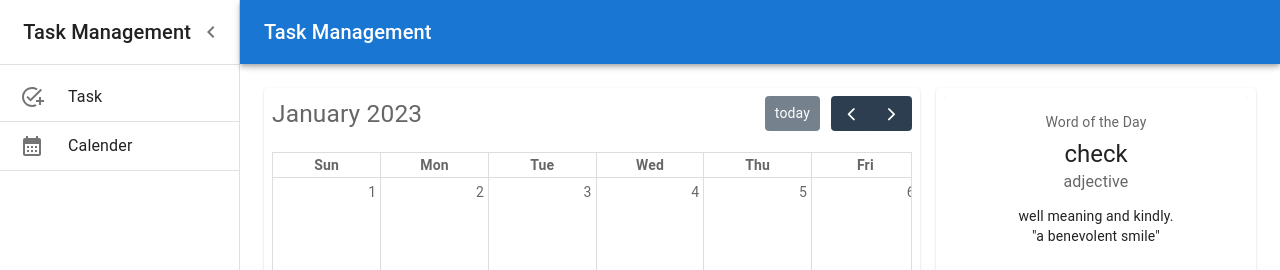
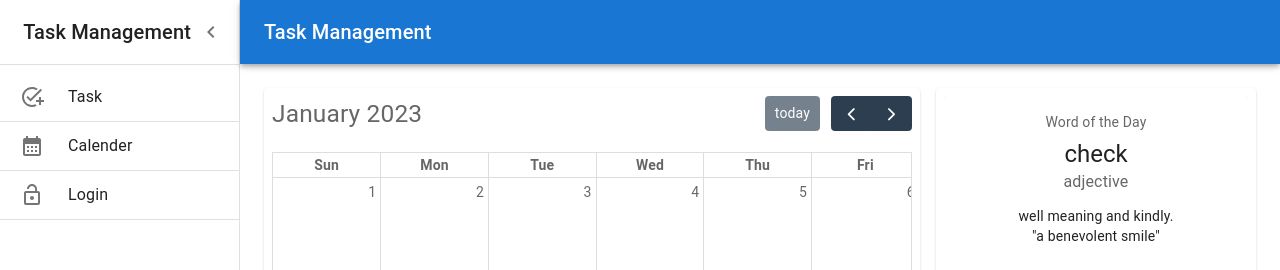
Before and after one commit to its-kayes/task-management-fe, a React (Vite) app: page / in a window 1280 px wide. Both pictures are taken after a click on the button 32 px from the left and 32 px from the top of the page. Shown: the top 270 px of the page. Built offline with nearby package versions, Linux system fonts and the light colour scheme.

Commit message:
login basic Structure

```diff
--- a/src/App.jsx
+++ b/src/App.jsx
@@ -8,6 +8,7 @@ import SideNavbar from "./shared/nav/SideNavbar";
 const Home = lazy(() => import("./pages/Home"));
 const Calender = lazy(() => import("./pages/Calender"));
 const Task = lazy(() => import("./pages/Task"));
+const Login = lazy(() => import("./pages/Login"));
 
 function App() {
   return (
@@ -19,6 +20,7 @@ function App() {
           <Route path="task" element={<Task />} />
           <Route path="calender" element={<Calender />} />
         </Route>
+        <Route path="/login" element={<Login />} />
       </Routes>
     </Suspense>
   );
--- /dev/null
+++ b/src/pages/Login.jsx
@@ -0,0 +1,7 @@
+export default function Login() {
+    return (
+        <div className="h-screen bg-gradient-to-r from-white-cool-blue to-white-deep-blue p-32 flex justify-center items-center">
+            <section className="bg-red-400 w-full h-full"> Login Page </section>
+        </div>
+    )
+}
--- a/src/shared/nav/SideNavbar.jsx
+++ b/src/shared/nav/SideNavbar.jsx
@@ -17,7 +17,7 @@ import ListItemButton from "@mui/material/ListItemButton";
 import ListItemIcon from "@mui/material/ListItemIcon";
 import ListItemText from "@mui/material/ListItemText";
 import AddTaskIcon from "@mui/icons-material/AddTask";
-import CottageIcon from "@mui/icons-material/Cottage";
+import LockOpenIcon from '@mui/icons-material/LockOpen';
 import CalendarMonthIcon from "@mui/icons-material/CalendarMonth";
 import { Link, Outlet } from "react-router-dom";
 
@@ -191,6 +191,33 @@ export default function SideNavbar() {
             </ListItem>
           </Link>
           <Divider />
+
+          <Link to="/login">
+            <ListItem key={"Login"} disablePadding sx={{ display: "block" }}>
+              <ListItemButton
+                sx={{
+                  minHeight: 48,
+                  justifyContent: open ? "initial" : "center",
+                  px: 2.5,
+                }}
+              >
+                <ListItemIcon
+                  sx={{
+                    minWidth: 0,
+                    mr: open ? 3 : "auto",
+                    justifyContent: "center",
+                  }}
+                >
+                  <LockOpenIcon />
+                </ListItemIcon>
+                <ListItemText
+                  primary={"Login"}
+                  sx={{ opacity: open ? 1 : 0 }}
+                />
+              </ListItemButton>
+            </ListItem>
+          </Link>
+          <Divider />
         </List>
       </Drawer>
       <Box component="main" sx={{ flexGrow: 1, p: 3 }}>
--- a/tailwind.config.cjs
+++ b/tailwind.config.cjs
@@ -2,7 +2,13 @@
 module.exports = {
   content: ["./src/**/*.{js,jsx,ts,tsx}"],
   theme: {
-    extend: {},
+    extend: {
+      colors: {
+        "regal-blue": "#EDF5F8",
+        "white-cool-blue": "#EDF5F8",
+        "white-deep-blue": "#BFDBE9",
+      },
+    },
   },
   plugins: [],
 };
```
